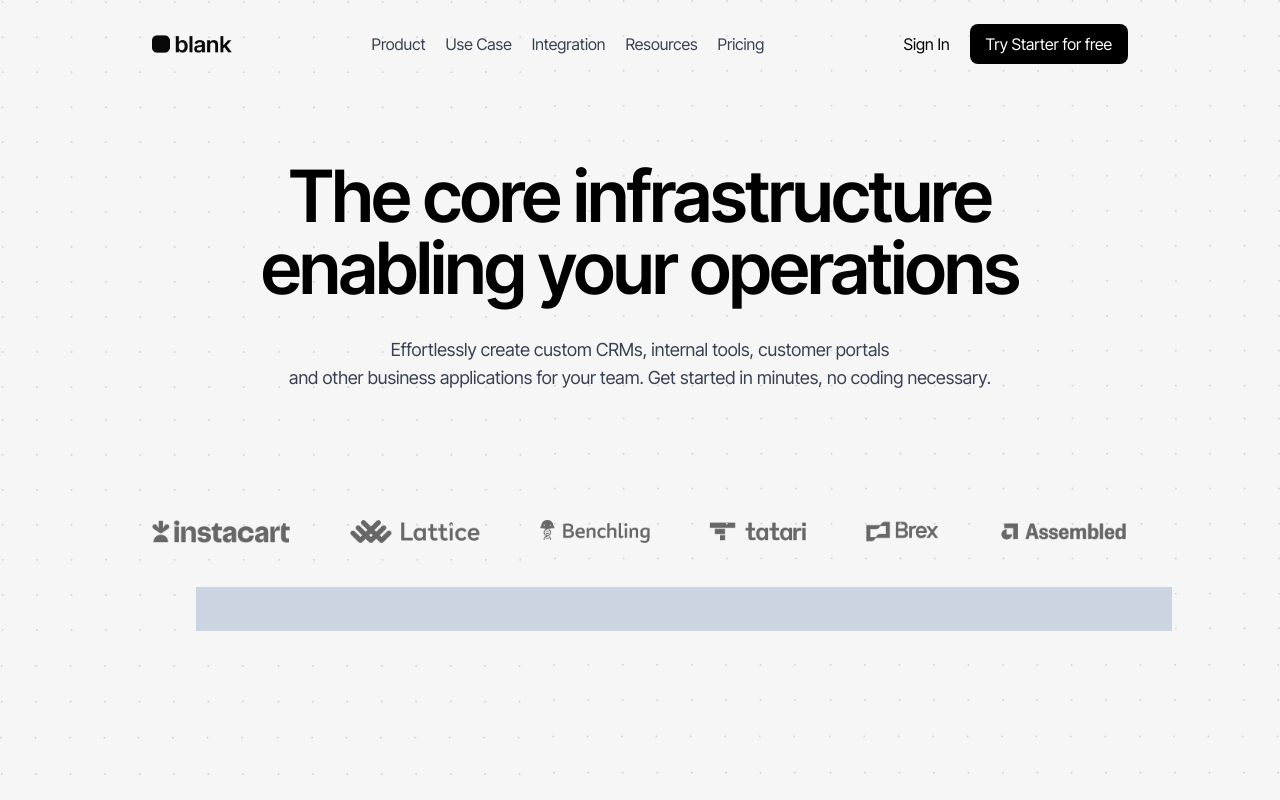
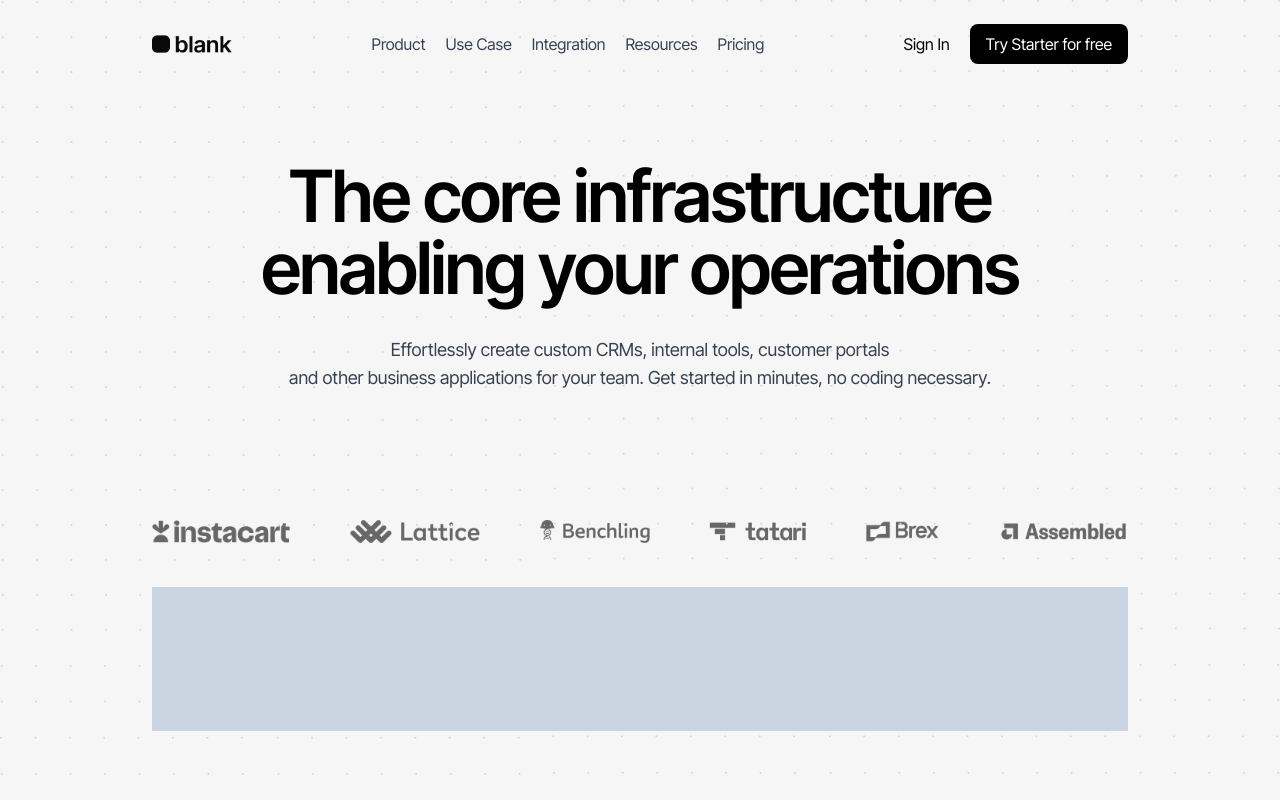
Before and after one commit to byfolarin/didactic-waffle, a React (Vite) app in the folder waffles-tailwind/: page / in a window 1280 px wide. Built offline with nearby package versions, Linux system fonts and the light colour scheme.

Commit message:
relative bg

```diff
--- a/waffles-tailwind/src/Components/ImgSection.jsx
+++ b/waffles-tailwind/src/Components/ImgSection.jsx
@@ -2,9 +2,9 @@ import React from 'react'
 
 const ImgSection = () => {
   return (
-    <>
-     <div className='w-full h-11 m-11 bg-slate-300 '></div>
-    </>
+    <div>
+     <div className='w-full h-36 my-11 relative bg-slate-300 '></div>
+    </div>
   )
 }
 
```
